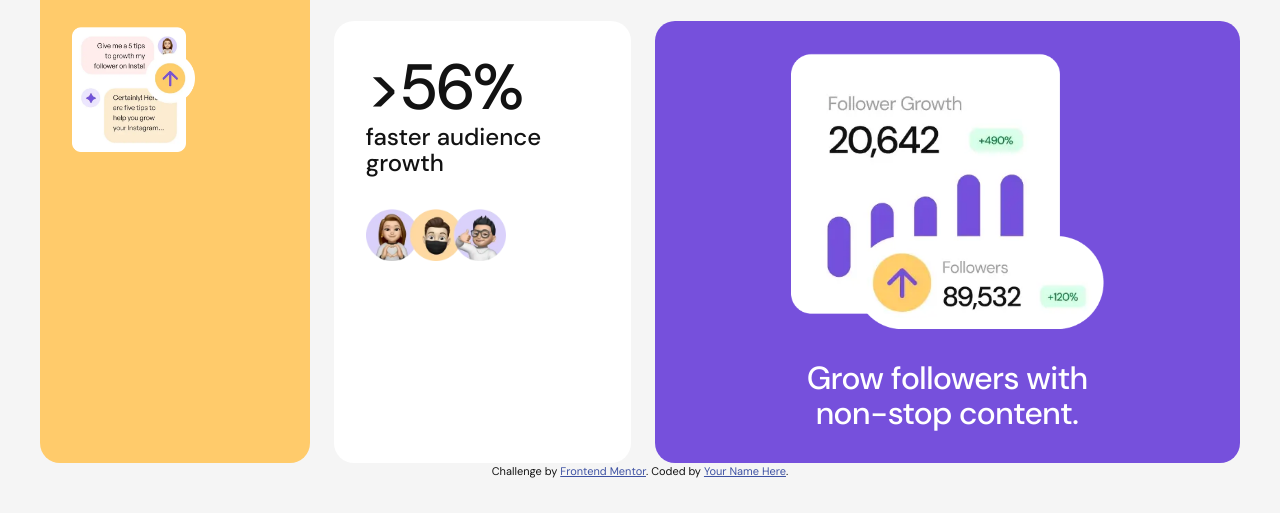
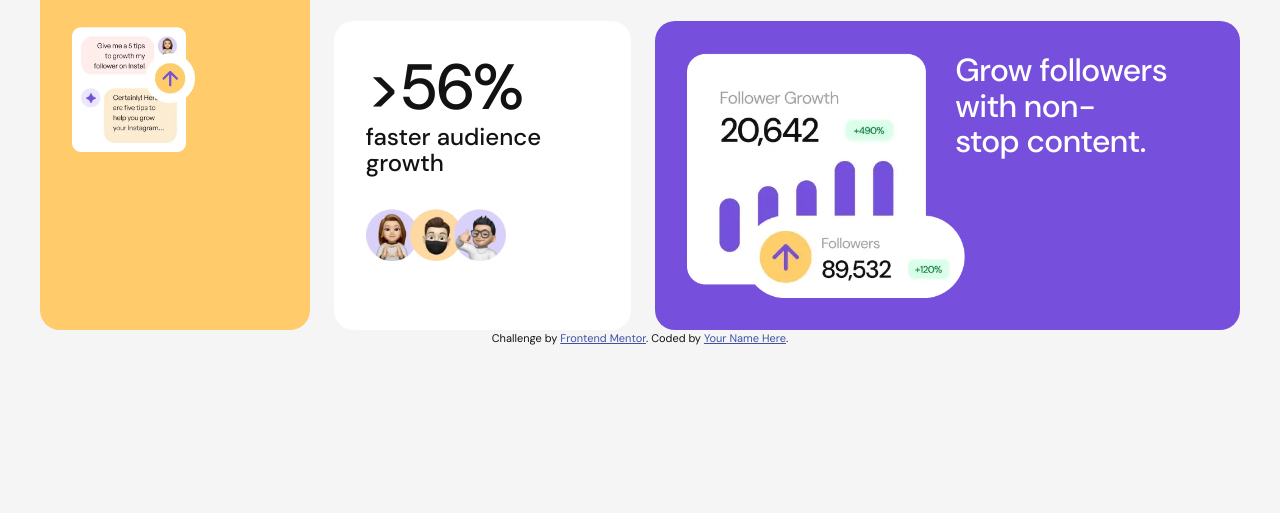
Before and after one commit to tasha-marie/bento-grid-main, a plain HTML site: page index.html in a window 1280 px wide. Shown: the part 729-1242 px from the top of the page. After the commit the page ends 1109 px from the top, so only its background shows below. Drawn offline with Linux system fonts and the light colour scheme.

Commit message:
card 5 added gap and image width

```diff
--- a/style.css
+++ b/style.css
@@ -221,6 +221,13 @@
     --bento-card-horizontal-align: center;
     --bento-card-img-width: 60%;
     --bento-card-img-order: -1;
+
+    @media (width > 960px) {
+      grid-template-columns: 1fr 1fr;
+      --bento-card-horizontal-align: start;
+      --bento-card-gap: 1rem;
+      --bento-card-img-width: 110%;
+    }
   }
 
   .bento-grid > :nth-child(6) {
```
